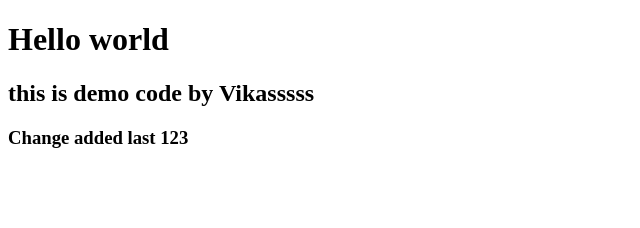
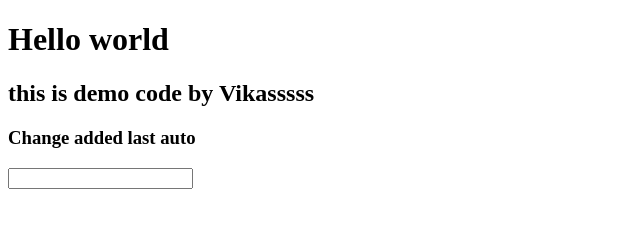
Before and after one commit to vikasbudhwat/spinnaker-demo-app, a plain HTML site: page index.html in a window 1280 px wide. Shown: the whole page, without its empty margins (0-640 px from the left). Drawn offline with Linux system fonts and the light colour scheme.

Commit message:
Update index.html

```diff
--- a/index.html
+++ b/index.html
@@ -9,7 +9,8 @@
 <body>
     <h1> Hello world </h1>
     <h2> this is demo code by Vikasssss </h2>
-    <h3> Change added last 123 </h3>
+    <h3> Change added last auto </h3>
+    <input> </input>
 
 </body>
 </html>
```
